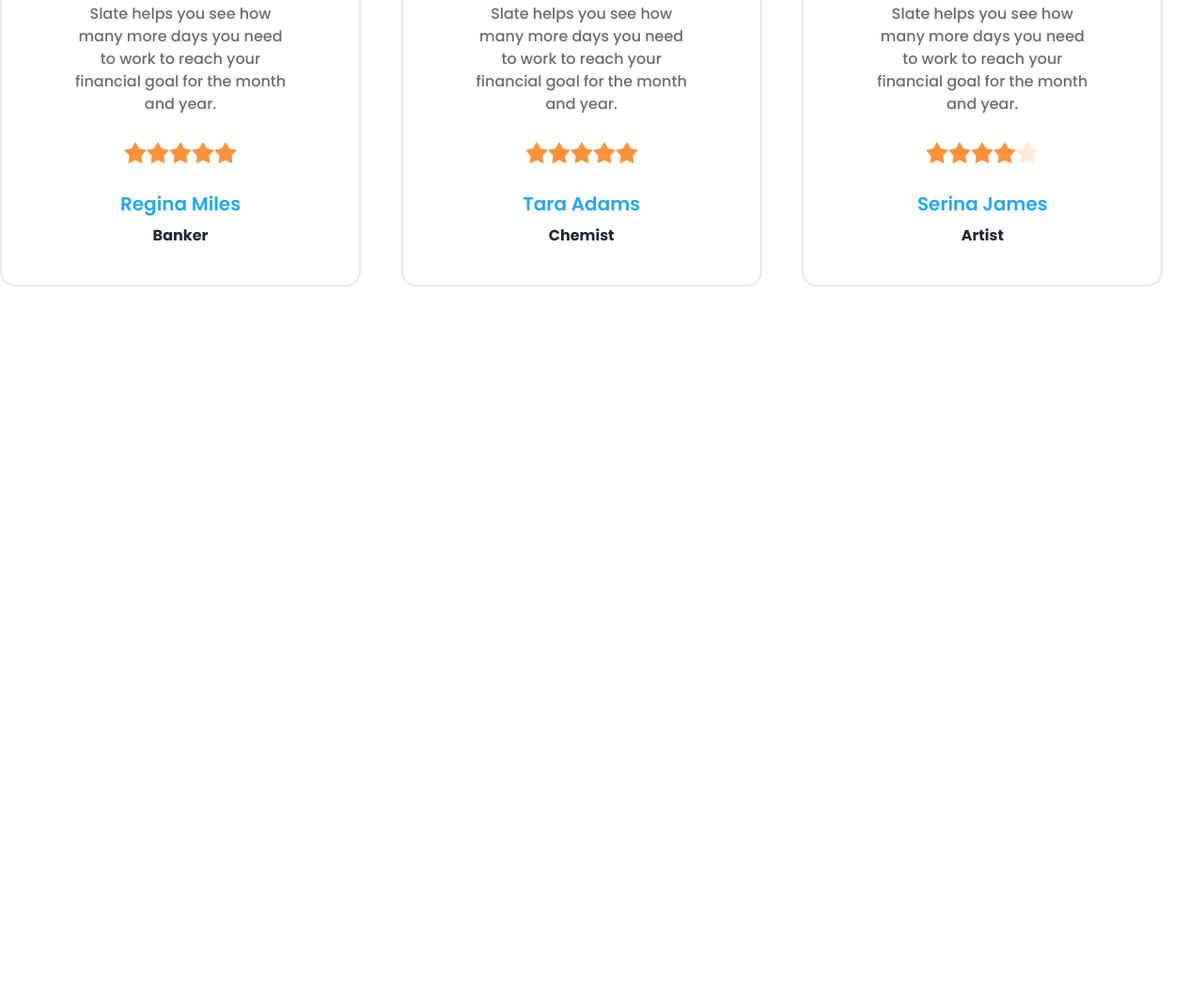
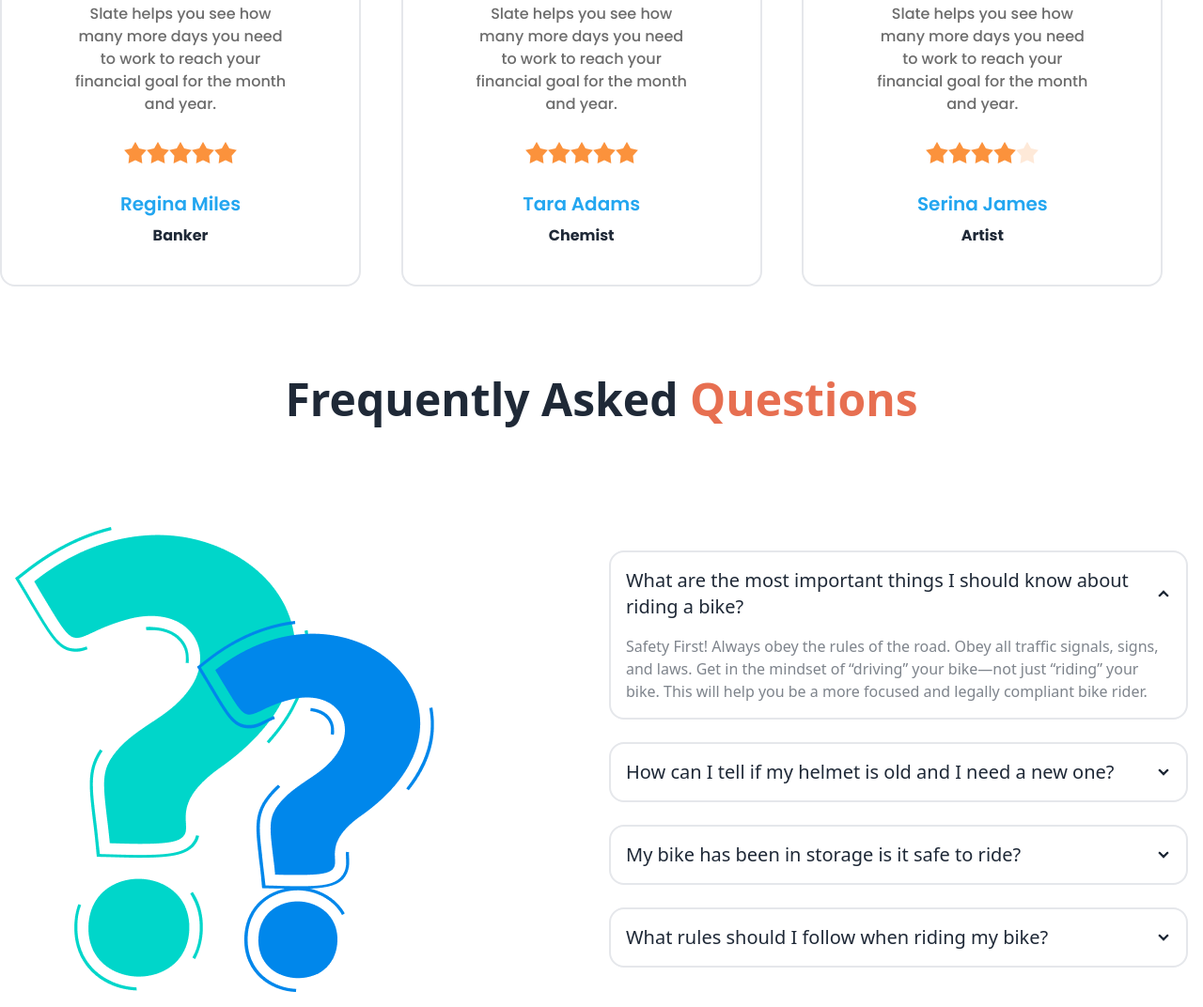
Before and after one commit to SteelTitan1/BIKER-ZONE, a plain HTML site: page index.html in a window 1280 px wide. Shown: the part 1844-2916 px from the top of the page at 94% size. Before the commit the page ends 2149 px from the top, so only its background shows below. Drawn offline with nearby package versions, Linux system fonts and the light colour scheme.

Commit message:
Added FAQ

```diff
--- a/index.html
+++ b/index.html
@@ -252,7 +252,7 @@
 
       <!-- Happy Clients -->
       <Section>
-        <h3 class="my-24 text-5xl font-semibold text-center">Happy <span class="text-[#E76F51]">Clients Says</span> </h3>
+        <h3 class="my-24 mx-auto text-2xl md:text-5xl font-semibold md:text-center">Happy <span class="text-[#E76F51]">Clients Says</span> </h3>
 
 
 
@@ -282,7 +282,7 @@
                 </div>
             </div>
           </div>
-          <!-- User-1 -->
+          <!-- User-2 -->
           <div class="card w-96 bg-base-100 poppin items-center border-2">
             <figure class="w-40 px-10 pt-10 ">
               <img src="/images/others/user-2.png" alt="Shoes" class="rounded-xl" />
@@ -307,7 +307,7 @@
                 </div>
             </div>
           </div>
-          <!-- User-1 -->
+          <!-- User-3 -->
           <div class="card w-96 bg-base-100 poppin items-center border-2">
             <figure class="w-40 px-10 pt-10 ">
               <img src="/images/others/user-3.png" alt="Shoes" class="rounded-xl" />
@@ -337,6 +337,71 @@
       </Section>
 
 
+      <!-- Frequently Asked Question -->
+      <section>
+        <h3 class="my-24 text-2xl md:text-5xl font-semibold text-center mx-auto">Frequently Asked <span class="text-[#E76F51]">Questions</span> </h3>
+
+        <div>
+          <div class="hero">
+            <div class="hero-content flex-col lg:flex-row">
+              <div class="md:flex-1">
+                <img src="./images/others/faq.png" class="rounded-lg" />
+
+              </div>
+
+
+              <div class="flex md:flex-1  flex-col gap-6">
+                <div class="collapse collapse-arrow border-2">
+                  <input type="radio" name="my-accordion-2" checked="checked" />
+                  <div class="collapse-title text-xl font-medium">
+                    What are the most important things I should
+                    know about riding a bike?
+                  </div>
+                  <div class="collapse-content text-[#7E848C]">
+                    <p>Safety First! Always obey the rules of the road. Obey all traffic signals, signs, and laws. Get in the mindset of “driving” your bike—not just “riding” your bike. This will help you be a more focused and legally compliant bike rider. </p>
+                  </div>
+                </div>
+                <div class="collapse collapse-arrow border-2">
+                  <input type="radio" name="my-accordion-2" />
+                  <div class="collapse-title text-xl font-medium">
+                    How can I tell if my helmet is old and I need a
+                    new one?
+                  </div>
+                  <div class="collapse-content text-[#7E848C]">
+                    <p>If you see a visible damage that might indicate you to chnage your helmet.</p>
+                  </div>
+                </div>
+                <div class="collapse collapse-arrow border-2">
+                  <input type="radio" name="my-accordion-2" />
+                  <div class="collapse-title text-xl font-medium">
+                    My bike has been in storage is it safe to ride?
+                  </div>
+                  <div class="collapse-content text-[#7E848C]">
+                    <p>Safety First! Always obey the rules of the road. Obey all traffic signals, signs, and laws. Get in the mindset of “driving” your bike—not just “riding” your bike. This will help you be a more focused and legally compliant bike rider. </p>
+                  </div>
+                </div>
+                <div class="collapse collapse-arrow border-2">
+                  <input type="radio" name="my-accordion-2" />
+                  <div class="collapse-title text-xl font-medium">
+                    What rules should I follow when riding my bike?
+                  </div>
+                  <div class="collapse-content text-[#7E848C]">
+                    <p>Safety First! Always obey the rules of the road. Obey all traffic signals, signs, and laws. Get in the mindset of “driving” your bike—not just “riding” your bike. This will help you be a more focused and legally compliant bike rider. </p>
+                  </div>
+                </div>
+
+              </div>
+
+            </div>
+          </div>
+
+        </div>
+
+
+
+      </section>
+
+
 
 
 
```
